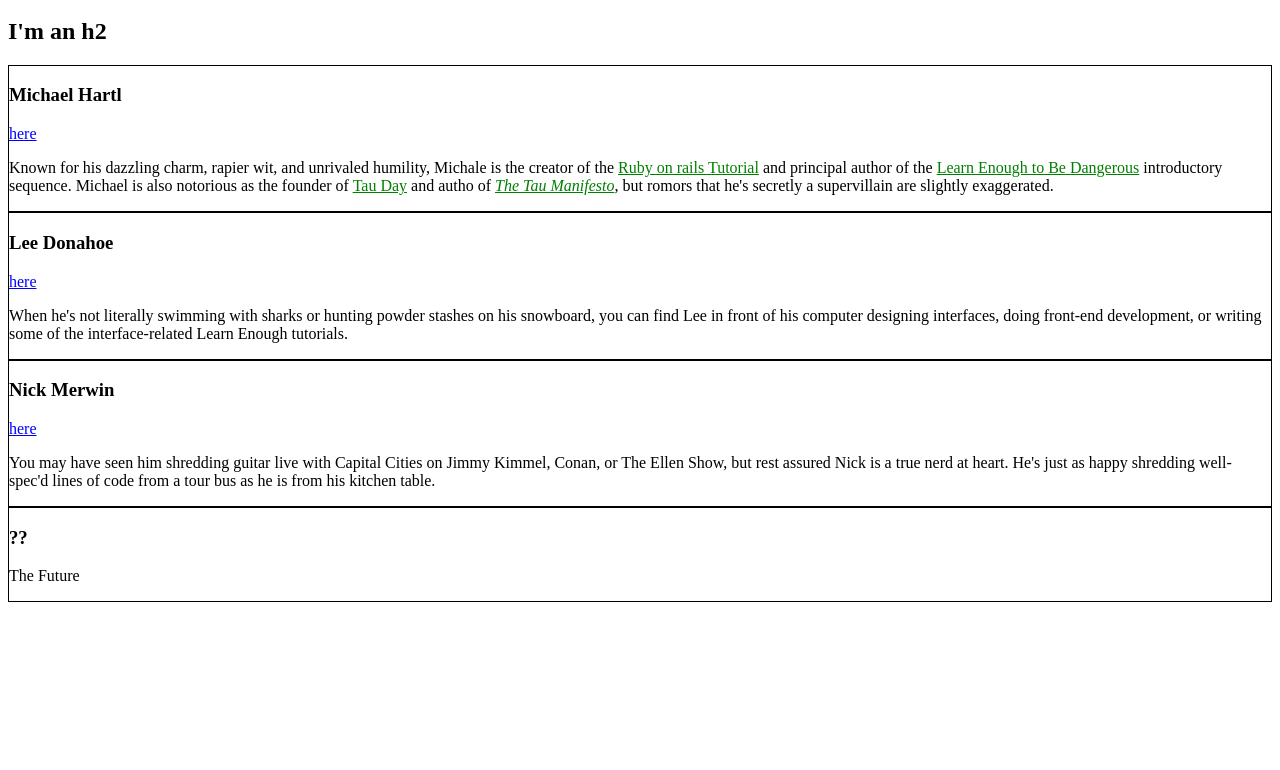
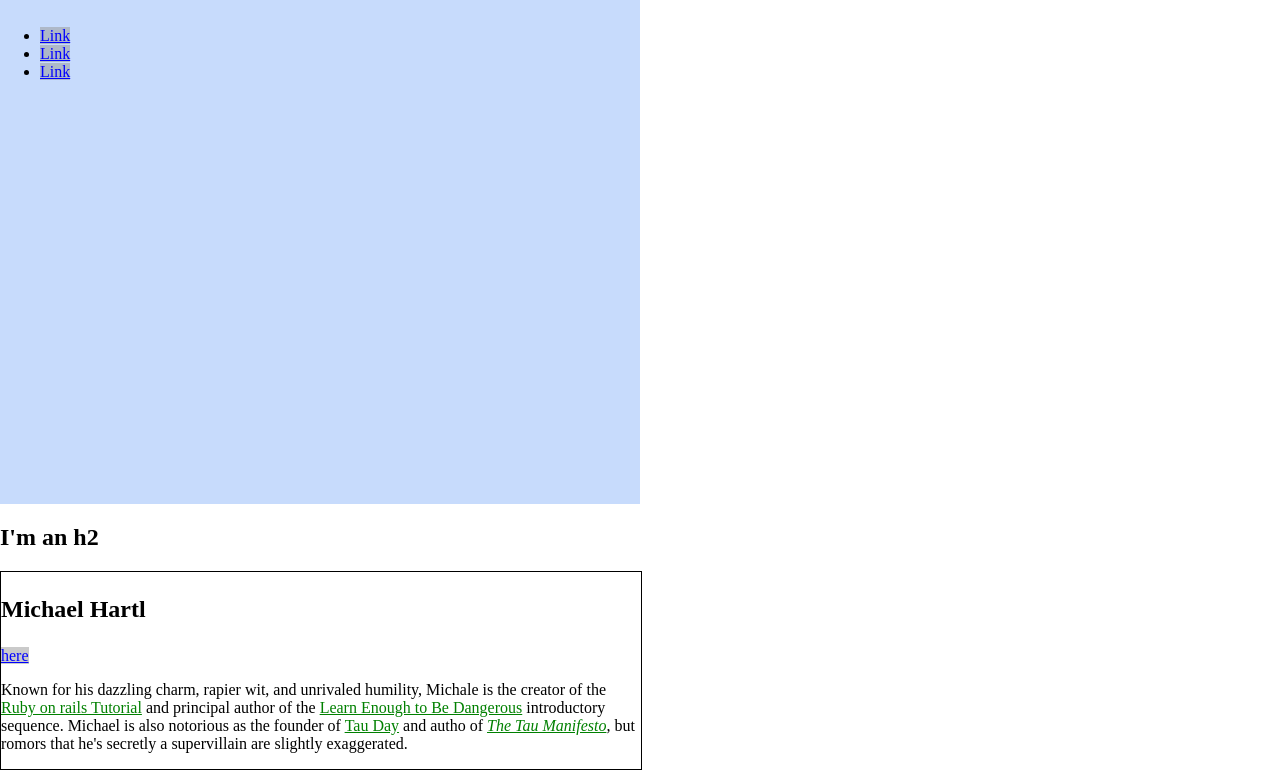
Before and after one commit to zatycz/sample_css, a plain HTML site: page index.html in a window 1280 px wide. Shown: the part 136-906 px from the top of the page. Before the commit the page ends 800 px from the top, so only its background shows below. Drawn offline with Linux system fonts and the light colour scheme.

Commit message:
Finished chapter 3

```diff
--- a/index.html
+++ b/index.html
@@ -7,39 +7,76 @@
 
     /* GLOBAL STYLES */
     a {
-      color: #ff0000;
+      color: red;
+    }
+
+    h3 {
+      font-size: 1.5em
+    }
+
+    html, body {
+      margin: 0;
+      padding: 0;
+    }
+
+
+    h1 {
+      font-size: 7vw;
+      margin-top: 0;
     }
 
     /* SOCIAL STYLES */
     .social-link {
+      background: rgba(150, 150, 150, 0.5);
       color: blue;
     }
 
     /* BIO STYLES */
+
+    .bio-wrapper {
+      font-size: 24px;
+    }
     .bio-box {
-      border: 1px solid black;
+      border: 1px solid #000;
+      width: 50%;
+      font-size: 1rem;
     }
-
+    .bio-box h3 {
+      font-size: 1.5em
+    }
+    .bio-copy {
+      font-size: 1em;
+    }
     .bio-copy a {
       color: green;
     }
 
+    /* HERO STYLES */
+
+    .full-hero {
+      background-color: #c7dbfc;
+      height: 50vw;
+      width: 50vw;
+    }
   </style>
 </head>
 <body>
+  <div class="full-hero hero-home">
     <h1>I'm an h1</h1>
     <ul>
       <li>
-      <a href="http://example.com">Link</a>
+        <a href="http://example.com" class="social-link">Link</a>
       </li>
       <li>
-      <a href="http://example.com">Link</a>
+        <a href="http://example.com" class="social-link">Link</a>
       </li>
       <li>
-      <a href="http://example.com">Link</a>
+        <a href="http://example.com" class="social-link">Link</a>
       </li>
     </ul>
+  </div>
   <h2>I'm an h2</h2>
+  <div class="bio-wrapper">
     <div class="bio-box">
       <h3>Michael Hartl</h3>
       <a href="http://twitter.com/mhartl" class="social-link">here</a>
@@ -89,4 +126,5 @@
       </p>
     </div>
   </body>
+</div>
 </html>
```
Lines whose indentation alone changed are shown as unchanged.
